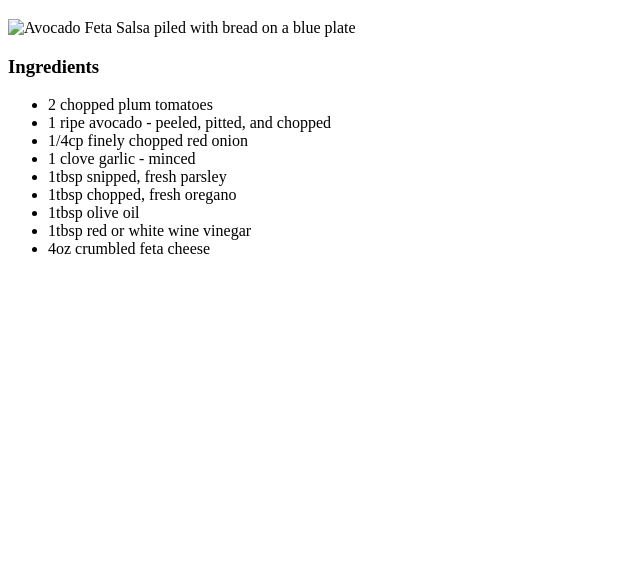
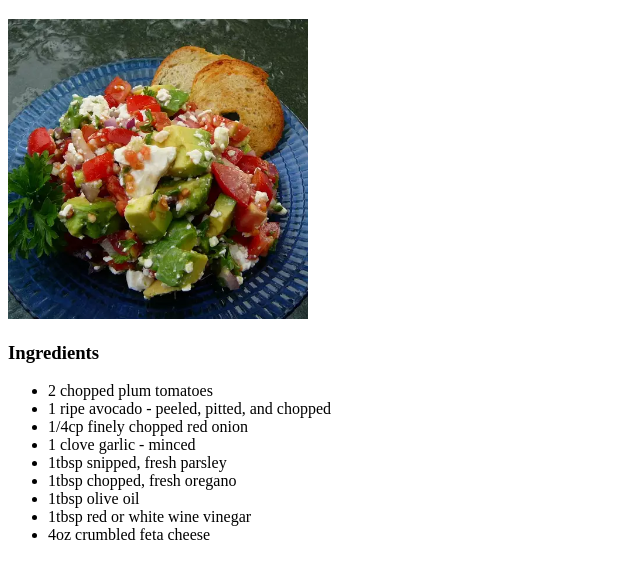
Before and after one commit to Bee363/odin-recipes, a plain HTML site: page recipes/salsa.html in a window 1280 px wide. Shown: the part 61-640 px from the top of the page, without its empty margins (0-640 px from the left). Drawn offline with Linux system fonts and the light colour scheme; the site is published under a folder, as on GitHub Pages, so addresses that start at the root find nothing.

Commit message:
Fix incorrect path name for salsa.jpg so img will show properly

```diff
--- a/recipes/salsa.html
+++ b/recipes/salsa.html
@@ -6,7 +6,7 @@
     </head>
     <body>
         <h1>Avocado Feta Salsa</h1>
-        <img src="/img/salsa.jpg" alt="Avocado Feta Salsa piled with bread on a blue plate" height="300">
+        <img src="./img/salsa.jpg" alt="Avocado Feta Salsa piled with bread on a blue plate" height="300">
         <p>
             <h3>Ingredients</h3>
         </p>
```
